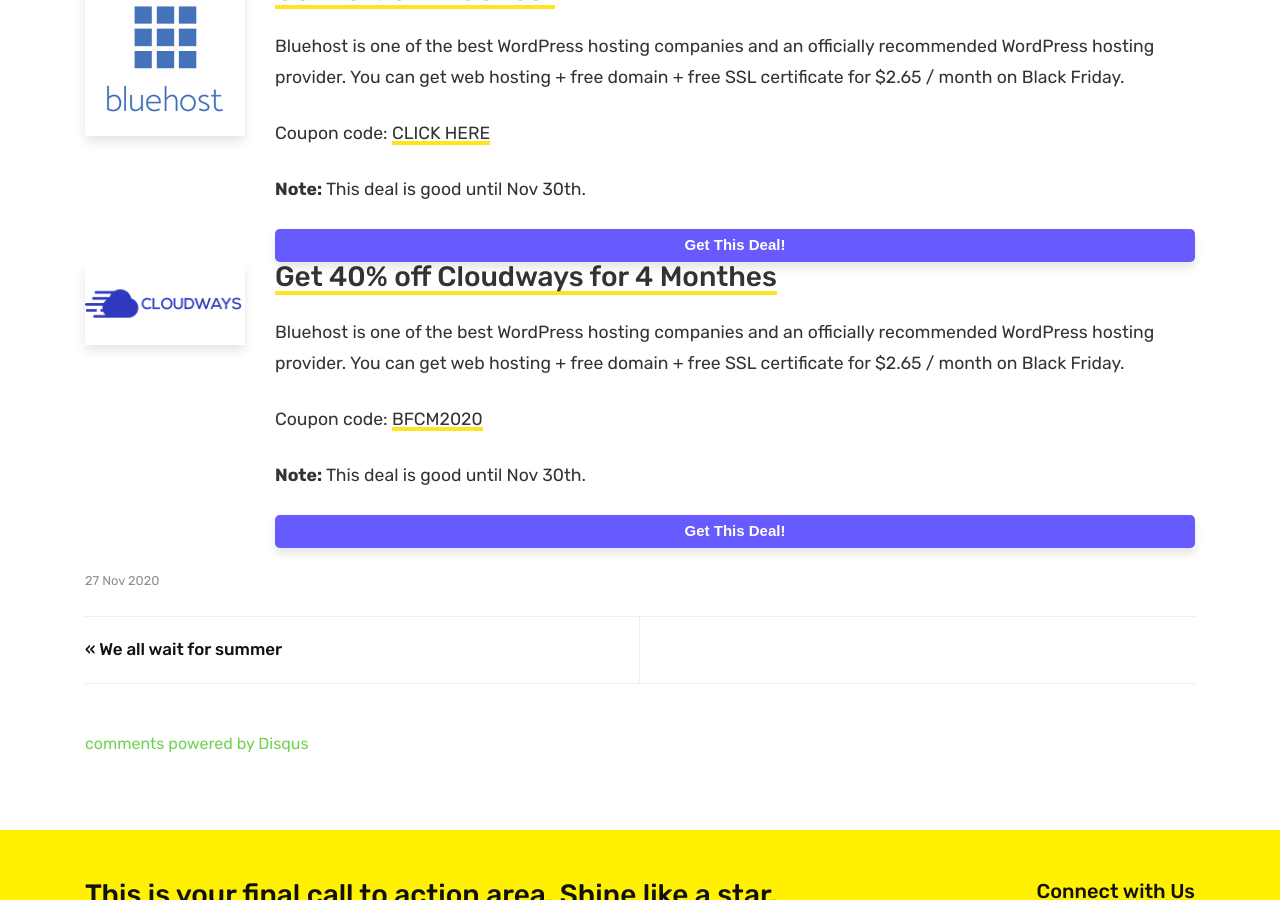
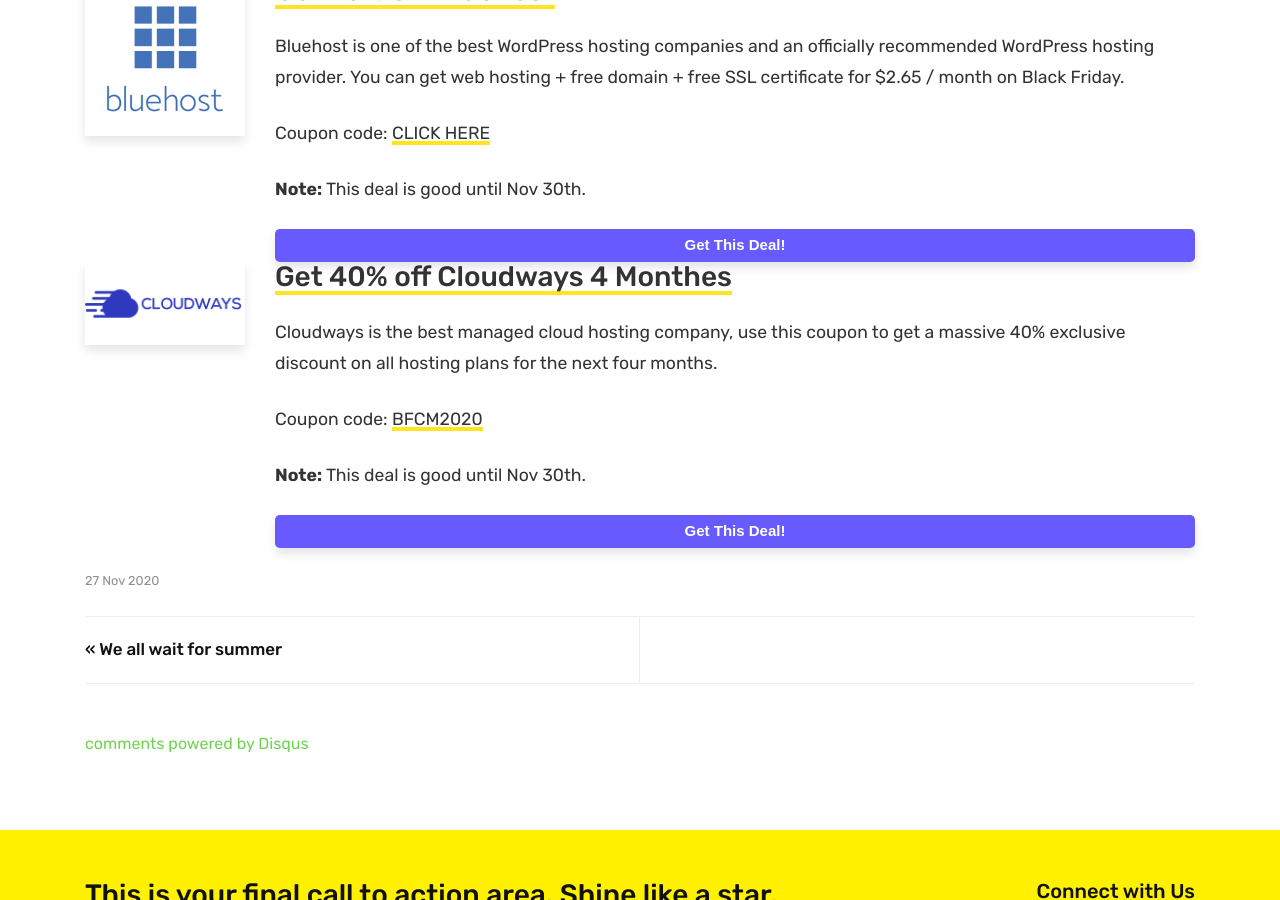
Before and after one commit to launchpartyorg/launchpartyorg.github.io, a Jekyll site: the page built from _posts/2020-11-27-WordPress-black-friday-deals.md, in a window 1280 px wide and 900 px high, scrolled down 1059 px. Built offline with Jekyll 4.4.1, drawn with Linux system fonts in a browser that asks for light colours; comment, search, counter and statistics services are not loaded.

Commit message:
Update 2020-11-27-WordPress-black-friday-deals.md

```diff
--- a/_posts/2020-11-27-WordPress-black-friday-deals.md
+++ b/_posts/2020-11-27-WordPress-black-friday-deals.md
@@ -31,8 +31,8 @@ Note: We believe in transparency. If you buy using the links on our site, we may
             <img src="https://launchpartyorg.github.io/assets/images/cloudways.png">
         </div>
         <div class="col col-md-10">
-            <h3><a href="https://www.cloudways.com/en/?id=487764">Get 40% off Cloudways for 4 Monthes</a></h3>
-            <p>Bluehost is one of the best WordPress hosting companies and an officially recommended WordPress hosting provider. You can get web hosting + free domain + free SSL certificate for $2.65 / month on Black Friday.</p>
+            <h3><a href="https://www.cloudways.com/en/?id=487764">Get 40% off Cloudways 4 Monthes</a></h3>
+            <p>Cloudways is the best managed cloud hosting company, use this coupon to get a massive 40% exclusive discount on all hosting plans for the next four months.</p>
             <p>Coupon code: <a href="https://www.cloudways.com/en/?id=487764">BFCM2020</a></p>
             <p><b>Note:</b> This deal is good until Nov 30th.</p>
             <button class="moov-btn btn" onclick="location.href='https://www.cloudways.com/en/?id=487764'" type="button">Get This Deal!</button>
```
